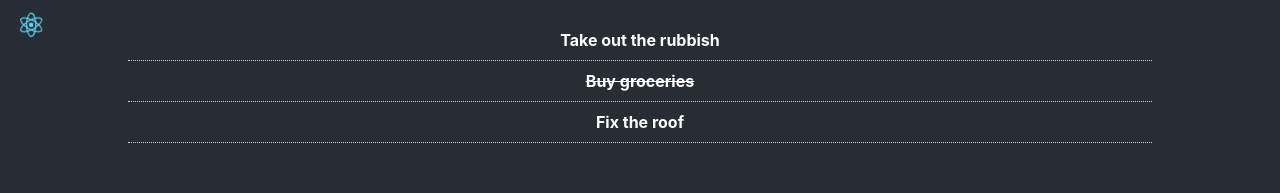
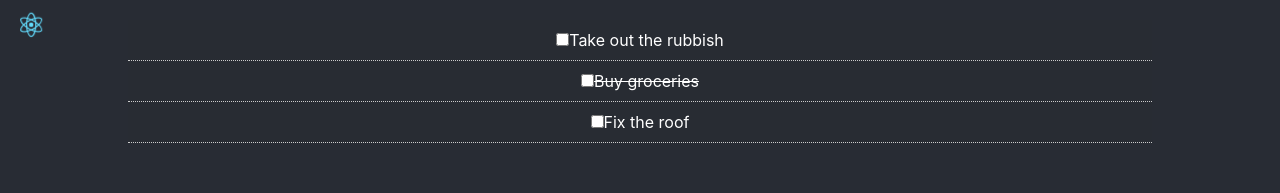
Before and after one commit to GillyRabutTsurwa/react-with-brad-traversy, a React (Create React App) app: page / in a window 1280 px wide. Shown: the top 193 px of the page. Built offline with nearby package versions, Linux system fonts and the light colour scheme.

Commit message:
will finish tomorrow. im' tired

```diff
--- a/src/components/CurrentTodo.js
+++ b/src/components/CurrentTodo.js
@@ -2,7 +2,11 @@ import React from "react";
 import PropTypes from "prop-types";
 
 class CurrentTodo extends React.Component {
-	//NEW: Voici ma meilleure méthode. Utiliser une méthod que l'on va appeler dans parmi notre code JSX
+	constructor(props) {
+		super(props);
+		this.markComplete = this.markComplete.bind(this);
+	}
+
 	getStyle() {
 		const styleObj = {
 			backgroundColor: "rgba(40, 44, 52, 0.3)",
@@ -13,8 +17,28 @@ class CurrentTodo extends React.Component {
 		return styleObj;
 	}
 
+	//NEW: Method for the change checkbox event
+	//markComplete(e) {
+	//console.log(this); // prints out undefined
+	//console.log(this.props); // prints an error that reads along the lines of "can't read property props of undefined"
+	// NOTE:This is because when it comes for events, the method does not know what this is. It doesn't point to the component. To solve this, we need to bind our method to the React Component Object..
+	//NOTE: This function will be commented out and recreated below. Read these notes if you need to refresh.
+	//}
+
+	markComplete(e) {
+		console.log(this);
+		this.props.todoProp.completed = !this.props.todoProp.completed;
+	}
+
 	render() {
-		return <h4 style={this.getStyle()}>{this.props.todoProp.title}</h4>;
+		return (
+			<div style={this.getStyle()}>
+				<p>
+					<input type="checkbox" onChange={this.markComplete} />
+					{this.props.todoProp.title}
+				</p>
+			</div>
+		);
 	}
 }
 
```
